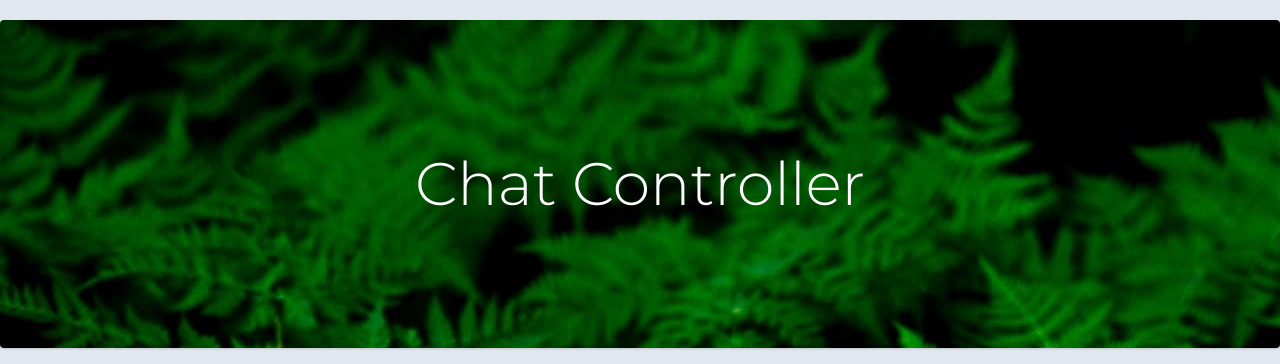
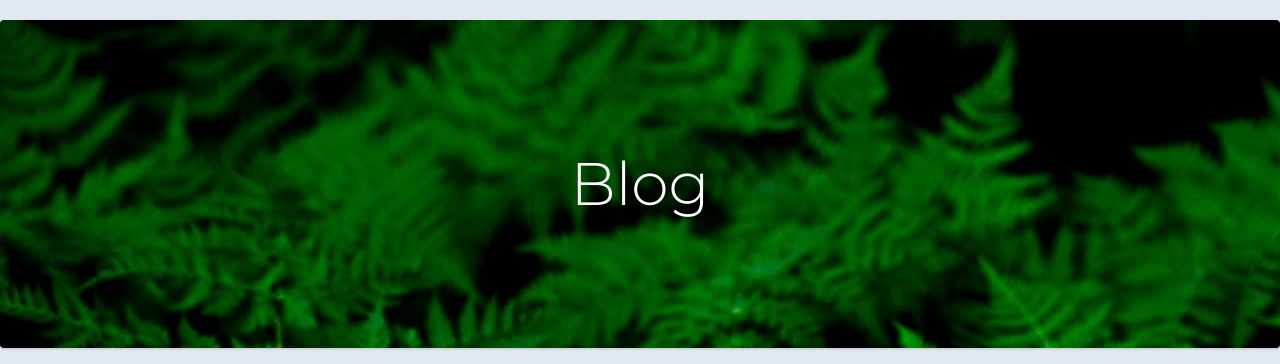
Before and after one commit to djukas95/SocialMedia, a Flask app: template templates/home.html in a window 1280 px wide. Shown: the top 364 px of the page. Run offline with Flask 2, Linux system fonts and the light colour scheme; the template is opened without the code that fills it: most values are stand-ins (such as "Sample title", 1, 10 or a date in 2020); parts of the project's set-up code (start-up, migrations or seed data) failed here and were passed over; some libraries are stand-ins or nearby versions.

Commit message:
Updated app.py and added logic for Blogs

```diff
--- a/app.py
+++ b/app.py
@@ -1,4 +1,4 @@
-from flask import Flask, render_template, request, session
+from flask import Flask, render_template, request, session, redirect, url_for
 import flask_bootstrap
 import flask
 from flask_mysqldb import MySQL
@@ -35,12 +35,12 @@ def index():
                 mysql.connection.commit()
                 cur.execute("UPDATE User SET active = 1 WHERE username = %s ", [username])
                 mysql.connection.commit()
-                # fetch all active users or online users
-                result_value = cur.execute("SELECT * from User WHERE active = 1 and username not in (%s)", [username])
+                # fetch all blogs
+                result_value = cur.execute("SELECT * from Blog")
                 if result_value > 0:
-                    users = cur.fetchall()
+                    blogs = cur.fetchall()
                     # print(users)
-                    return render_template("home.html", users=users)
+                    return render_template("home.html", blogs=blogs)
                 return render_template("home.html")
             else:
                 flask.flash('Invalid username and password!', 'danger')
@@ -50,10 +50,10 @@ def index():
     else:
         if session.get('username') is not None:
             cur = mysql.connection.cursor()
-            result_value = cur.execute("SELECT * from User WHERE active = 1 and username not in (%s)", [session['username']])
+            result_value = cur.execute("SELECT * from Blog")
             if result_value > 0:
-                users = cur.fetchall()
-                return render_template("home.html", users=users)
+                blogs = cur.fetchall()
+                return render_template("home.html", blogs=blogs)
         else:
             return render_template("login.html")
     return render_template("login.html")
@@ -95,6 +95,7 @@ def registration():
                     cur.execute("INSERT INTO User(firstname,lastname,email,password,username) VALUES (%s,%s,%s,%s,%s)", [firstname, lastname, email, password, username])
                     mysql.connection.commit()
                     cur.close()
+                    flask.flash('Registration successful! Please login.', 'success')
                     return redirect(url_for('index'))
                 else:
                     flask.flash('Email exists!', 'danger')
@@ -105,9 +106,4 @@ def registration():
         else:
             flask.flash('Password error!')
             return render_template("registration.html")
-        flask.flash('Registration successful! Please login.', 'success')
     return render_template("registration.html")
-
-
-if __name__ == '__main__':
-    serving.run_simple("0.0.0.0", 8000, app)
--- a/templates/home.html
+++ b/templates/home.html
@@ -15,7 +15,7 @@
       <div class="text-white text-center rgba-stylish-strong py-5 px-4">
         <div class="py-5">
           <!-- Content -->
-          <h1 class="card-title h1 my-4 py-2" style="font-size: 60px">Chat Controller</h1>
+          <h1 class="card-title h1 my-4 py-2" style="font-size: 60px">Blog</h1>
         </div>
       </div>
     </div>
@@ -26,19 +26,17 @@
       <div class="main-body">
 
       <div class="row row-cols-1 row-cols-sm-2 row-cols-md-3 row-cols-xl-4 gutters-sm">
-        {% for user in users %}
+        {% for blog in blogs %}
         <div class="col mb-3">
           <div class="card">
             <img src="https://www.schemecolor.com/wallpaper?i=15542&desktop" alt="Cover" class="card-img-top" style="height: 150px">
             <div class="card-body text-center">
               <img src="https://bootdey.com/img/Content/avatar/avatar7.png" style="width:100px;margin-top:-65px" alt="User" class="img-fluid img-thumbnail rounded-circle border-0 mb-3">
-              <h5 class="card-title">{{ user[2] }}</h5>
-              <p class="text-secondary mb-1">{{ user[3] + ' ' + user[4]}}</p>
-              <p class="text-muted font-size-sm">{{ user[6] }}</p>
+              <h5 class="card-title">{{ blog[1] }}</h5>
+              <p class="text-secondary mb-1">{{ blog[2] }}</p>
+              <p class="text-muted font-size-sm">{{ blog[3] }}</p>
             </div>
-            <div class="card-footer">
-              <button class="btn btn-light btn-sm bg-white has-icon btn-block" type="button">Message</button>
-            </div>
+
           </div>
         </div>
         {% endfor %}
--- a/templates/index.html
+++ b/templates/index.html
@@ -21,8 +21,8 @@
         <div class="col-lg-8">
           <div class="login">
             <br/>
-            <button type="submit" class="btn btn-log btn-lg btn-block btn-success" onclick="window.location.href='/login/'">Sing in</button>
-            <br/><br/><h1 class="h1">Chat</h1><br/><br/>
+            <br/><br/><h1 class="h1">Blog</h1><br/><br/>
+            <button type="submit" class="btn btn-log btn-lg btn-block btn-success" onclick="window.location.href='/login/'">Sign in</button>
             <button type="submit" class="btn btn-log btn-lg btn-block btn-success" onclick="window.location.href='/registration/'">Sign up</button>
           </div>
         </div>
```
